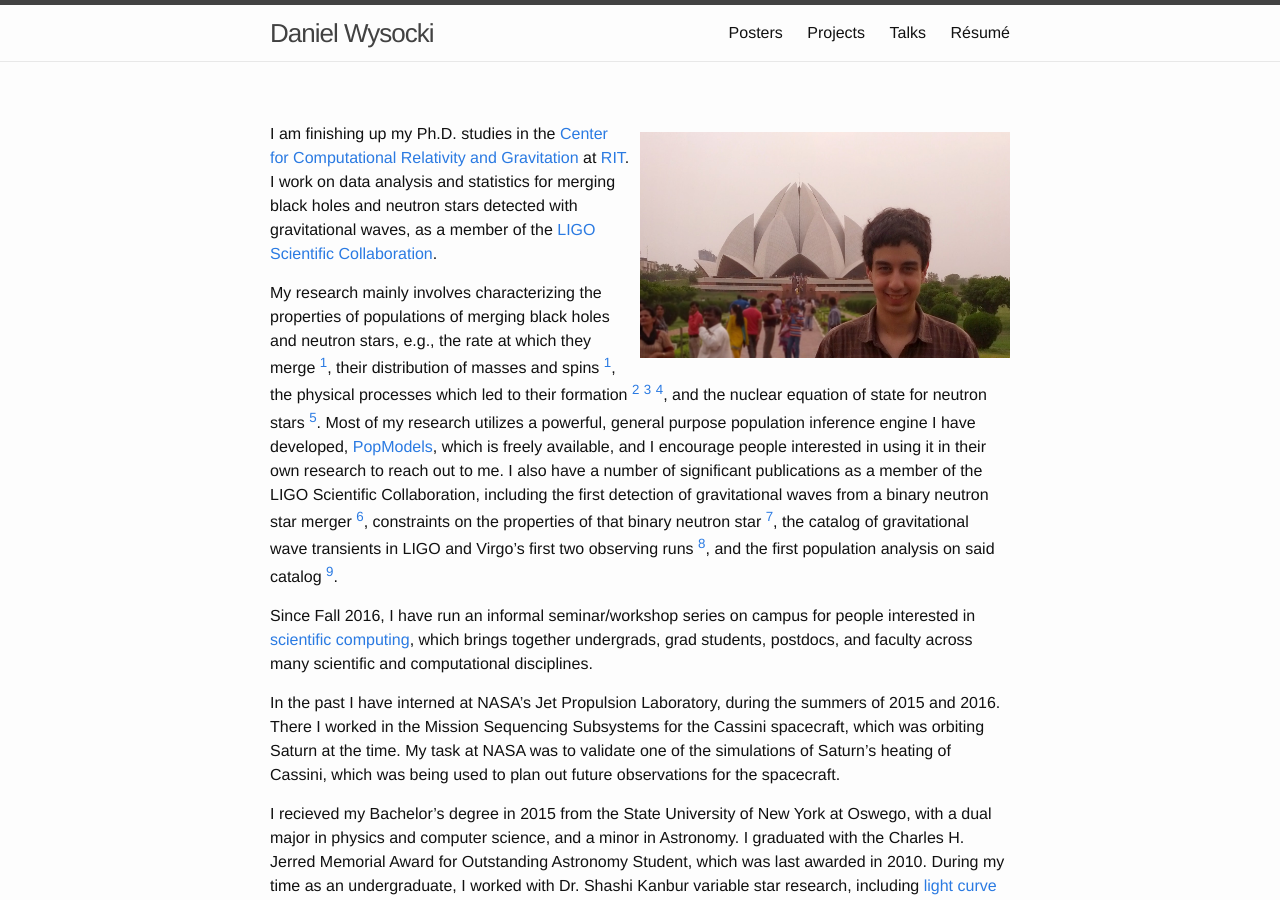
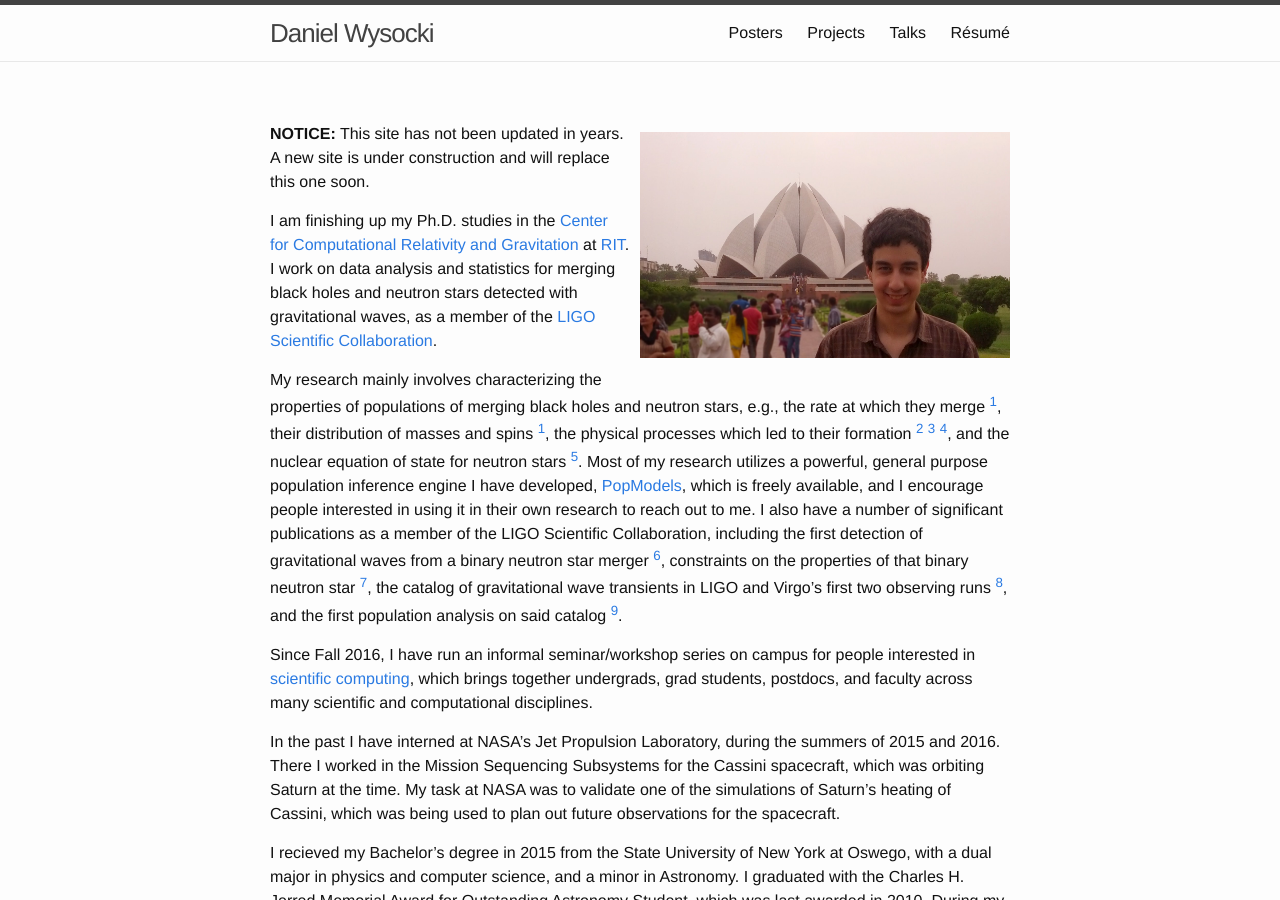
Before and after one commit to dwysocki/dwysocki.github.io, a Jekyll site: the page built from index.md, in a window 1280 px wide and 900 px high. Built offline with Jekyll 4.4.1, drawn with Linux system fonts in a browser that asks for light colours.

Commit message:
Update index.md
Adding out of date notice.

```diff
--- a/index.md
+++ b/index.md
@@ -5,6 +5,8 @@ layout: page
 <div class="profilePhoto">
   <img alt="Daniel Wysocki" src="{{site.baseurl}}/assets/images/profile.jpg">
 </div>
+
+**NOTICE:** This site has not been updated in years.  A new site is under construction and will replace this one soon.
 
 I am finishing up my Ph.D. studies in the [Center for Computational Relativity and Gravitation](https://ccrg.rit.edu) at [RIT](https://rit.edu).  I work on data analysis and statistics for merging black holes and neutron stars detected with gravitational waves, as a member of the [LIGO Scientific Collaboration](https://ligo.org).
 
```
